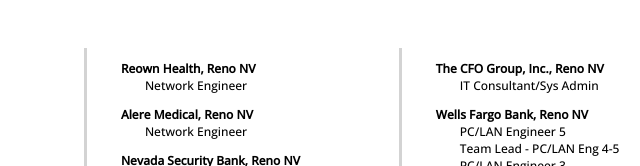
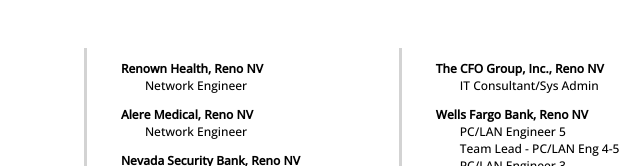
Before and after one commit to gitdram/val-clark-resume, a plain HTML site: page index.html in a window 1280 px wide. Shown: the part 875-1041 px from the top of the page, 290-930 px from the left. Drawn offline with nearby package versions, Linux system fonts and the light colour scheme.

Commit message:
Update index.html

```diff
--- a/index.html
+++ b/index.html
@@ -94,7 +94,7 @@
 				</div>
 				<div id=worksummarymid>
 					<dl>
-						<dt>Reown Health, Reno NV</dt>
+						<dt>Renown Health, Reno NV</dt>
 						<dd>Network Engineer</dd>
 					</dl>
 					<dl>
```
